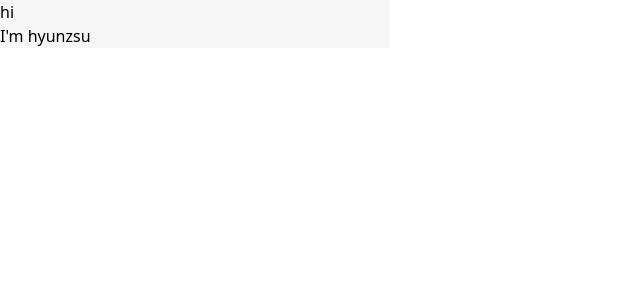
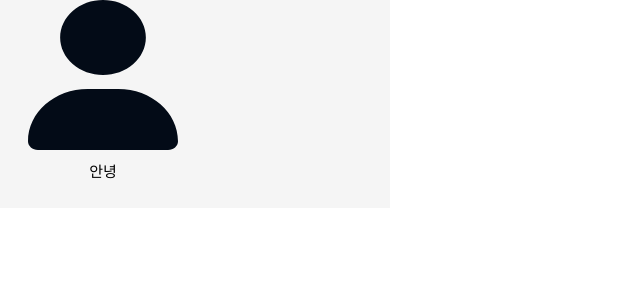
Before and after one commit to likelion-lab10/godlife, a React (Create React App) app: page / in a window 1280 px wide. Shown: the top 300 px of the page, without its empty margins (0-640 px from the left). Built offline with nearby package versions, Linux system fonts and the light colour scheme.

Commit message:
[feat] 이미지, 타이틀 컴포넌트 제작 완성

```diff
--- a/public/index.html
+++ b/public/index.html
@@ -10,7 +10,7 @@
       content="Web site created using create-react-app"
     />
     <!-- <link rel="apple-touch-icon" href="%PUBLIC_URL%/logo192.png" /> -->
-    <link rel="manifest" href="%PUBLIC_URL%/manifest.json" />
+    <!-- <link rel="manifest" href="%PUBLIC_URL%/manifest.json" /> -->
     <title>React App</title>
   </head>
   <body>
--- a/src/components/CurrentChallengeCard/CurrentChallengeCard.jsx
+++ b/src/components/CurrentChallengeCard/CurrentChallengeCard.jsx
@@ -1,10 +1,13 @@
-import { CurrentChallengeImg, CurrentChallengeTitle } from 'components';
+import { Img, CurrentChallengeTitle } from 'components';
+import profileIcon from '../../assets/profileIcon.svg';
 
 function CurrentChallengeCard() {
   return (
-    <div className='w-[390px] bg-background'>
-      <CurrentChallengeImg />
-      <CurrentChallengeTitle />
+    <div className='flex flex-wrap justify-between'>
+      <div className='flex flex-col mb-[27px]'>
+        <Img src={profileIcon} alt={'하이'} width={150} height={146} />
+        <CurrentChallengeTitle>안녕</CurrentChallengeTitle>
+      </div>
     </div>
   );
 }
--- /dev/null
+++ b/src/components/CurrentChallengeContainer/CurrentChallengeContainer.jsx
@@ -0,0 +1,11 @@
+import { CurrentChallengeCard } from 'components';
+
+function CurrentChallengeContainer() {
+  return (
+    <div className='w-[390px] bg-background px-[28px]'>
+      <CurrentChallengeCard/>
+    </div>
+  );
+}
+
+export default CurrentChallengeContainer;
--- a/src/components/CurrentChallengeImg/CurrentChallengeImg.jsx
+++ /dev/null
@@ -1,7 +0,0 @@
-function CurrentChallengeImg() {
-  return (
-    <div>hi</div>
-  )
-}
-
-export default CurrentChallengeImg;
--- a/src/components/CurrentChallengeTitle/CurrentChallengeTitle.jsx
+++ b/src/components/CurrentChallengeTitle/CurrentChallengeTitle.jsx
@@ -1,7 +1,5 @@
-function CurrentChallengeTitle() {
-  return (
-    <div>I'm hyunzsu</div>
-  )
+function CurrentChallengeTitle({ children }) {
+  return <h3 className='text-h3 text-center w-[150px] pt-[12px]'>{children}</h3>;
 }
 
 export default CurrentChallengeTitle;
--- /dev/null
+++ b/src/components/Img/Img.jsx
@@ -0,0 +1,5 @@
+function Img({ src, alt, width, height }) {
+  return <img src={src} alt={alt} width={width} height={height} />;
+}
+
+export default Img;
--- a/src/components/index.js
+++ b/src/components/index.js
@@ -5,5 +5,6 @@ export { default as BackButton } from './BackButton/BackButton';
 export { default as SubmitButton } from './SubmitButton/SubmitButton';
 export { default as CreateChallengeButton } from './CreateChallengeButton/CreateChallengeButton';
 export { default as CurrentChallengeCard } from './CurrentChallengeCard/CurrentChallengeCard'
-export { default as CurrentChallengeImg } from './CurrentChallengeImg/CurrentChallengeImg'
+export { default as Img } from './Img/Img'
 export { default as CurrentChallengeTitle } from './CurrentChallengeTitle/CurrentChallengeTitle'
+export { default as CurrentChallengeContainer } from './CurrentChallengeContainer/CurrentChallengeContainer'
--- a/src/pages/Main.jsx
+++ b/src/pages/Main.jsx
@@ -1,7 +1,11 @@
-import { CurrentChallengeCard } from '../components/index';
+import { CurrentChallengeContainer } from 'components';
 
 function Main() {
-  return <CurrentChallengeCard />;
+  return (
+    <div>
+      <CurrentChallengeContainer/>
+    </div>
+  );
 }
 
 export default Main;
```
